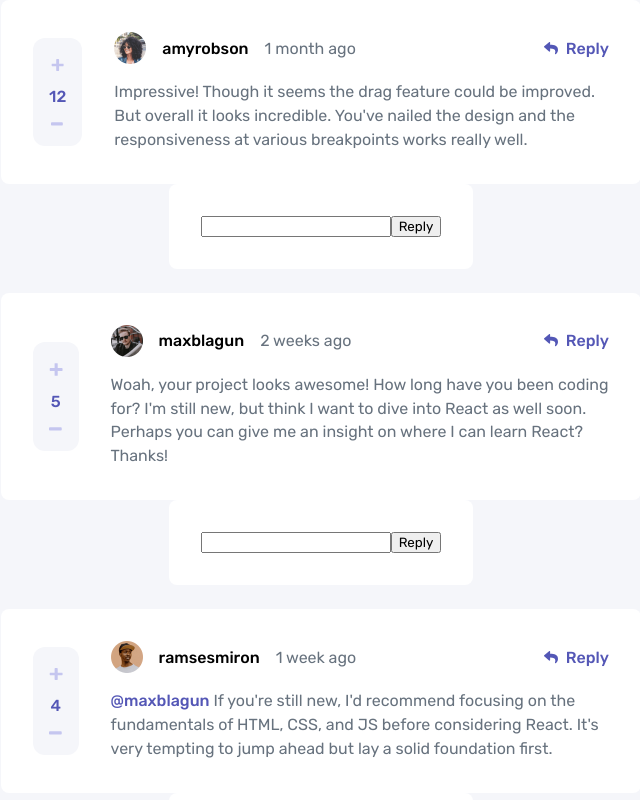
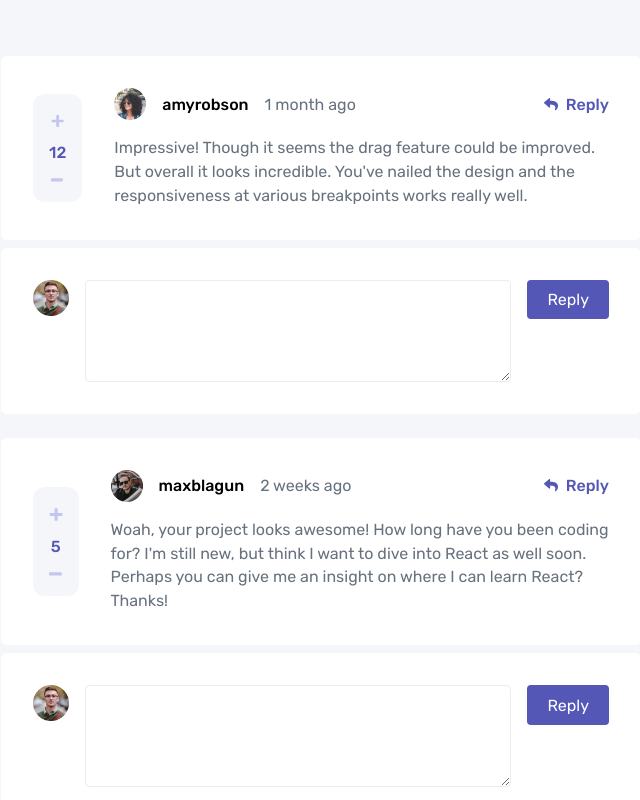
Before and after one commit to VasuBeachoo/interactive-comments-section, a JavaScript app: page / in a window 1280 px wide. Shown: the top 800 px of the page, without its empty margins (319-959 px from the left). Built offline with nearby package versions, Linux system fonts and the light colour scheme.

Commit message:
Style comment input component

```diff
--- a/src/App.js
+++ b/src/App.js
@@ -9,6 +9,7 @@ const AppBox = styled.div`
   align-items: flex-start;
   width: 100%;
   min-height: 100vh;
+  padding: 3.5rem 2rem;
 `;
 
 const App = () => {
--- a/src/GlobalStyle.js
+++ b/src/GlobalStyle.js
@@ -28,15 +28,18 @@ const GlobalStyle = styled.createGlobalStyle`
 
 export const mixinBlock = css`
   background-color: var(--White);
-  border-radius: 0.5rem;
+  border-radius: 0.35rem;
   padding: 2rem;
 `;
 
 export const mixinRatingIcon = css`
+  user-select: none;
   width: 0.85rem;
+  transition: 0.2s;
 
   &:hover {
     cursor: pointer;
+    filter: brightness(0.65);
   }
 `;
 
--- a/src/components/Comment.js
+++ b/src/components/Comment.js
@@ -4,6 +4,8 @@ import UserTag from "./UserTag";
 import { ReplyAction, DeleteAction, EditAction } from "./CommentAction";
 import CommentInput from "./CommentInput";
 import { mixinBlock } from "../GlobalStyle";
+
+import userAvatar from "../assets/avatars/image-juliusomo.png";
 
 export const CommentText = styled.p`
   grid-area: 2 / 2 / span 1 / span 2;
@@ -52,6 +54,7 @@ export const CommentContainer = styled.div`
   flex-direction: column;
   justify-content: flex-start;
   align-items: center;
+  gap: 0.5rem;
 `;
 
 const Comment = ({ className, data }) => {
@@ -74,7 +77,7 @@ const Comment = ({ className, data }) => {
         </CommentText>
         <ReplyAction />
       </CommentBox>
-      <CommentInput btnText="Reply" />
+      <CommentInput userAvatar={userAvatar} btnText="Reply" />
     </CommentContainer>
   );
 };
--- a/src/components/CommentAction.js
+++ b/src/components/CommentAction.js
@@ -16,6 +16,13 @@ export const CommentActionBox = styled.div`
   justify-content: center;
   align-items: center;
   gap: 0.5rem;
+  user-select: none;
+  transition: 0.25s;
+
+  &:hover {
+    cursor: pointer;
+    opacity: 0.5;
+  }
 `;
 
 const CommentAction = ({ className, iconSrc, iconAlt, text }) => {
--- a/src/components/CommentInput.js
+++ b/src/components/CommentInput.js
@@ -1,25 +1,56 @@
 import styled from "styled-components";
 import { mixinBlock } from "../GlobalStyle";
 
-export const SubmitBtn = styled.button``;
+export const SubmitBtn = styled.button`
+  all: unset;
+  box-sizing: border-box;
+  font-family: "Rubik", sans-serif;
+  user-select: none;
+  background-color: var(--Moderate-blue);
+  color: var(--White);
+  border-radius: 0.25rem;
+  padding: 0.65rem 1.25rem;
+  transition: 0.25s;
 
-export const InputArea = styled.input.attrs({ type: "text" })``;
+  &:hover {
+    cursor: pointer;
+    opacity: 0.7;
+  }
+`;
 
-export const AvatarImg = styled.img.attrs({ alt: "user-avatar" })``;
+export const TextArea = styled.textarea.attrs({ rows: "4" })`
+  flex-grow: 1;
+  font-size: 0.9rem;
+  border: 0.1rem solid var(--Light-gray);
+  border-radius: 0.25rem;
+  outline: none;
+  padding: 1rem;
+  transition: 0.2s;
+
+  &:focus {
+    border-color: var(--Grayish-blue);
+  }
+`;
+
+export const AvatarImg = styled.img.attrs({ alt: "user-avatar" })`
+  width: 2.25rem;
+`;
 
 export const CommentInputBox = styled.div`
   ${mixinBlock}
   display: flex;
   flex-direction: row;
   justify-content: flex-start;
-  align-items: center;
+  align-items: flex-start;
+  gap: 1rem;
+  width: 100%;
 `;
 
 const CommentInput = ({ className, userAvatar, btnText }) => {
   return (
     <CommentInputBox className={className}>
       {userAvatar && <AvatarImg src={userAvatar} />}
-      <InputArea />
+      <TextArea />
       <SubmitBtn>{btnText}</SubmitBtn>
     </CommentInputBox>
   );
--- a/src/components/CommentSection.js
+++ b/src/components/CommentSection.js
@@ -2,6 +2,8 @@ import styled from "styled-components";
 import CommentChain from "./CommentChain";
 import CommentInput from "./CommentInput";
 import * as users from "../users";
+
+import userAvatar from "../assets/avatars/image-juliusomo.png";
 
 export const CommentsBox = styled.div`
   display: flex;
@@ -15,6 +17,7 @@ export const CommentSectionBox = styled.div`
   flex-direction: column;
   justify-content: flex-start;
   align-items: center;
+  gap: 1.5rem;
   width: clamp(10rem, 85vw, 40rem);
 `;
 
@@ -71,7 +74,7 @@ const CommentSection = ({ className }) => {
           <CommentChain key={comment.id} comment={comment} />
         ))}
       </CommentsBox>
-      <CommentInput btnText="Send" />
+      <CommentInput userAvatar={userAvatar} btnText="Send" />
     </CommentSectionBox>
   );
 };
```
